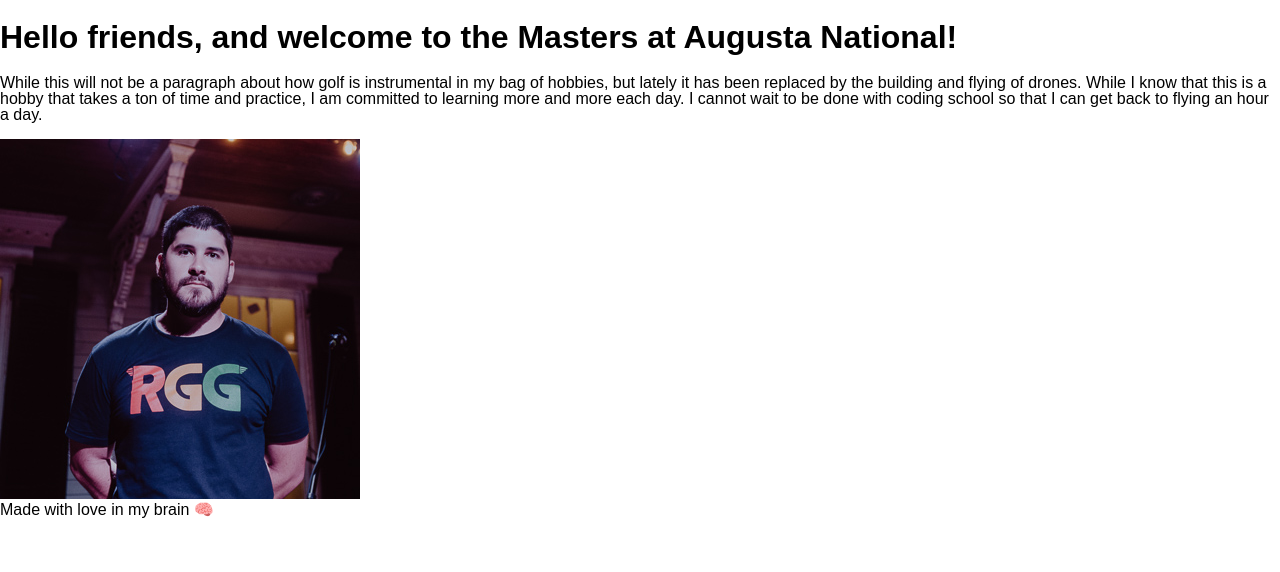
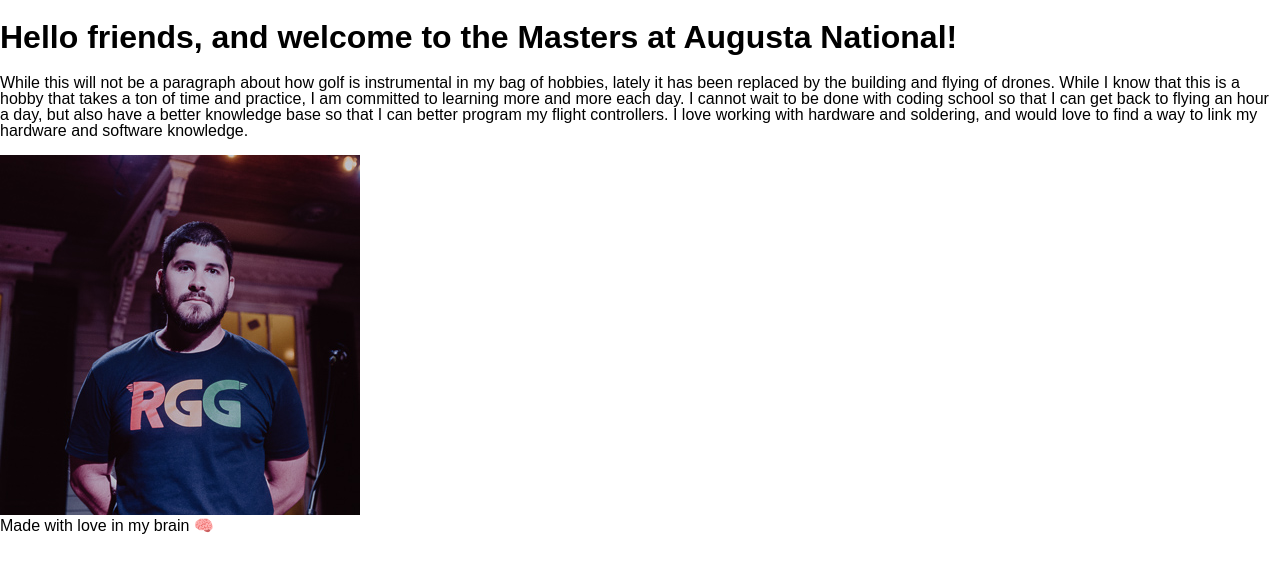
Before and after one commit to MarcusDLG/hello-world-html, a website: page public/index.html in a window 1280 px wide. Drawn offline with Linux system fonts and the light colour scheme.

Commit message:
Change to the paragraph structure

```diff
--- a/public/index.html
+++ b/public/index.html
@@ -13,11 +13,13 @@
     </h1>
     <p>
       While this will not be a paragraph about how golf is instrumental in my
-      bag of hobbies, but lately it has been replaced by the building and flying
-      of drones. While I know that this is a hobby that takes a ton of time and
+      bag of hobbies, lately it has been replaced by the building and flying of
+      drones. While I know that this is a hobby that takes a ton of time and
       practice, I am committed to learning more and more each day. I cannot wait
       to be done with coding school so that I can get back to flying an hour a
-      day.
+      day, but also have a better knowledge base so that I can better program my
+      flight controllers. I love working with hardware and soldering, and would
+      love to find a way to link my hardware and software knowledge.
     </p>
     <img src="./marcus.jpg" alt="Marcus' Face" />
     <footer>Made with love in my brain 🧠</footer>
```
